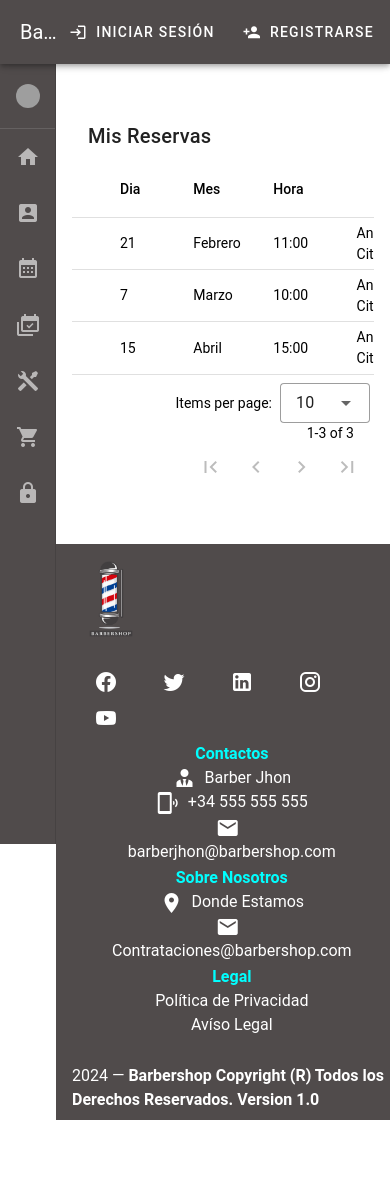
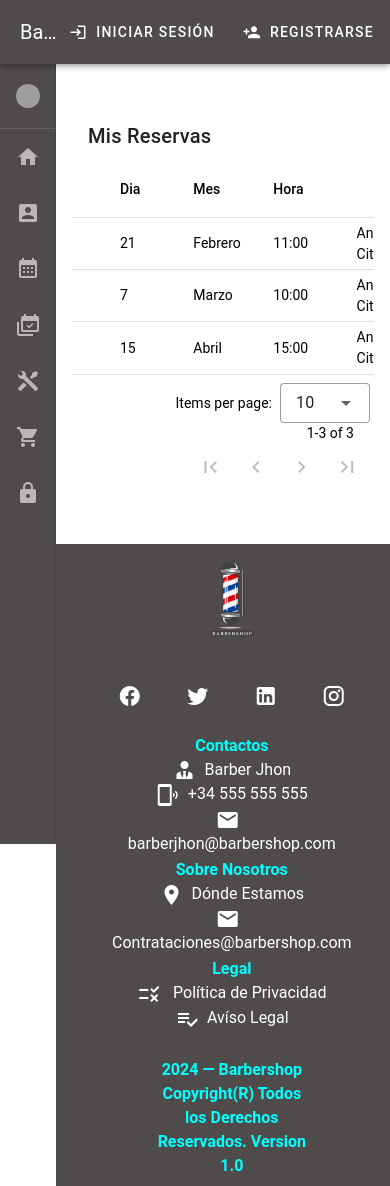
Before and after one commit to Innavoj/barbershop, a Vue app in the folder ademass-front/: page /mis-citas in a window 390 px wide. Before the commit the page ends 1120 px from the top, so only its background shows below. Built offline with nearby package versions, Linux system fonts and the light colour scheme; grey boxes are pictures that could not be loaded.

Commit message:
Arreglado3o el Footer y la Encuesta

```diff
--- a/ademass-front/src/components/layouts/Footer.vue
+++ b/ademass-front/src/components/layouts/Footer.vue
@@ -1,13 +1,15 @@
 <template>
-  <v-layout class="main" fluid>
+  <v-layout class="main-footer flex-column flex-md-row">
+    <div class="w-sm-100 d-flex justify-center justify-md-start">
       <img
         class="imagen"
         src="@/assets/img/barber1.png"
         width="100"
         height="100"
       />
+    </div>
     <v-footer class="footer">
-      <div class="icons">
+      <div class="mt-4 mb-4 w-100 text-center">
         <v-btn
           id="btn-icons"
           v-for="icon in icons"
@@ -39,7 +41,7 @@
         <div class="contenedor3">
           <p><strong>Sobre Nosotros</strong></p>
           <a href="#" class="text-white"
-            ><v-icon icon="mdi-map-marker" class="mr-2" />Donde Estamos</a
+            ><v-icon icon="mdi-map-marker" class="mr-2" />Dónde Estamos</a
           >
           <a href="#" class="text-white"
             ><v-icon
@@ -50,18 +52,22 @@
         </div>
         <div class="contenedor4">
           <p><strong>Legal</strong></p>
-          <a href="#" class="text-white">Política de Privacidad</a>
-          <a href="#" class="text-white">Avíso Legal</a>
+          <a href="#" class="text-white"
+            ><v-icon icon="mdi-list-status" class="mr-2" /> Política de
+            Privacidad</a
+          >
+          <a href="#" class="text-white"
+            ><v-icon icon="mdi-playlist-check" class="mr-2" />Avíso Legal</a
+          >
         </div>
       </div>
 
       <v-divider></v-divider>
 
       <div class="copyright">
-        {{ new Date().getFullYear() }} —
-        <strong
-          >Barbershop Copyright (R) Todos los Derechos Reservados. Version
-          1.0</strong
+        <strong class="strong"
+          >{{ new Date().getFullYear() }} — Barbershop Copyright(R) Todos los
+          Derechos Reservados. Version 1.0</strong
         >
       </div>
     </v-footer>
@@ -72,19 +78,13 @@
 export default {
   name: "App",
   data: () => ({
-    icons: [
-      "mdi-facebook",
-      "mdi-twitter",
-      "mdi-linkedin",
-      "mdi-instagram",
-      "mdi-youtube",
-    ],
+    icons: ["mdi-facebook", "mdi-twitter", "mdi-linkedin", "mdi-instagram"],
   }),
 };
 </script>
 
 <style scoped>
-.main {
+.main-footer {
   position: relative;
   background-color: rgb(80, 75, 75);
   color: white;
@@ -93,13 +93,12 @@ export default {
   flex-wrap: wrap;
 }
 
-.main .imagen {
+.main-footer .imagen {
   float: left;
   margin: 5px;
   top: 5px;
   left: 5px;
   flex-wrap: wrap;
-  text-align: center;
 }
 
 .footer {
@@ -107,7 +106,6 @@ export default {
   display: flex;
   flex-direction: column;
   align-items: center;
-  flex-wrap: wrap;
   background-color: rgb(80, 75, 75);
   color: white;
 }
@@ -176,8 +174,9 @@ export default {
 .copyright {
   position: relative;
   flex-wrap: wrap;
-
+  display: flex;
   margin-top: 6px;
+  text-align: center;
 }
 p {
   color: cyan;
@@ -186,4 +185,28 @@ p {
 a {
   text-decoration: none;
 }
+
+@media only screen and (max-width: 430px) {
+  .copyright {
+    inline-size: 50%;
+    flex-direction: column;
+    flex-wrap: wrap;
+    text-align: center;
+    align-content: center;
+    align-items: center;
+
+    color: aqua;
+  }
+}
+
+@media only screen and (max-width: 360px) {
+  .main-footer {
+    float: left;
+  }
+  #btn-icons {
+    inline-size: 50%;
+    flex-direction: column;
+    flex-wrap: wrap;
+  }
+}
 </style>
--- a/ademass-front/src/views/EncuestaView.vue
+++ b/ademass-front/src/views/EncuestaView.vue
@@ -20,7 +20,9 @@
         <v-card-title>Experiencia general:</v-card-title>
         <v-divider></v-divider>
         <v-card-text>
-          ¿Cómo calificaría su experiencia general en la peluquería?
+          <strong
+            >¿Cómo calificaría su experiencia general en la peluquería?</strong
+          >
         </v-card-text>
         <v-radio-group v-model="calificacion" inline>
           <v-radio label="Excelente" value="Excelente"></v-radio>
@@ -29,7 +31,7 @@
           <v-radio label="Mala" value="Mala"></v-radio>
         </v-radio-group>
         <v-card-text>
-          ¿Con qué frecuencia visita nuestra peluquería?
+          <strong>¿Con qué frecuencia visita nuestra peluquería?</strong>
         </v-card-text>
         <v-col col="10" sm="6">
           <v-select
@@ -39,7 +41,7 @@
           ></v-select>
         </v-col>
         <v-card-text>
-          ¿Recomendaría nuestra peluquería a amigos/familiares?
+          <strong>¿Recomendaría nuestra peluquería a amigos/familiares?</strong>
         </v-card-text>
         <v-radio-group v-model="recomienda">
           <v-radio label="Si" value="Si"></v-radio>
@@ -54,29 +56,32 @@
       >
         <v-card-title>Servicios específicos:</v-card-title>
         <v-divider></v-divider>
-        <v-card-text> Calidad del corte/peinado. </v-card-text>
+        <v-card-text> <strong>Calidad del corte/peinado.</strong> </v-card-text>
         <v-radio-group v-model="calidad" inline>
           <v-radio label="Excelente" value="Excelente"></v-radio>
           <v-radio label="Muy Buena" value="MBuena"></v-radio>
           <v-radio label="Buena" value="Buena"></v-radio>
           <v-radio label="Mala" value="Mala"></v-radio>
         </v-radio-group>
-        <v-card-text> Tiempo de espera. </v-card-text>
+        <v-card-text> <strong>Tiempo de espera.</strong> </v-card-text>
         <v-col col="10" sm="6">
           <v-text-field
-            prepend-icon="mdi-timer"
             type="time"
             v-model="tiempo"
             label="Tiempo"
           ></v-text-field>
         </v-col>
-        <v-card-text> Amabilidad y profesionalismo del personal. </v-card-text>
+        <v-card-text>
+          <strong>Amabilidad y profesionalismo del personal.</strong>
+        </v-card-text>
         <v-radio-group v-model="amable" inline>
           <v-radio label="Amable - Profesional" value="AP"></v-radio>
           <v-radio label="Amable - No Profesional" value="ANP"></v-radio>
           <v-radio label="Ingrato" value="Ingrato"></v-radio>
         </v-radio-group>
-        <v-card-text> Limpieza e higiene del salón. </v-card-text>
+        <v-card-text>
+          <strong>Limpieza e higiene del salón.</strong>
+        </v-card-text>
         <v-radio-group v-model="limpieza" inline>
           <v-radio label="Excelente" value="Excelente"></v-radio>
           <v-radio label="Muy Buena" value="MBuena"></v-radio>
@@ -93,14 +98,16 @@
         <v-card-title>Comunicación:</v-card-title>
         <v-divider></v-divider>
         <v-card-text>
-          ¿El peluquero/a comprendió sus preferencias?
+          <strong>¿El peluquero/a comprendió sus preferencias?</strong>
         </v-card-text>
         <v-radio-group v-model="preferencias" inline>
           <v-radio label="Si" value="Si"></v-radio>
           <v-radio label="No" value="No"></v-radio>
         </v-radio-group>
         <v-card-text>
-          ¿Hubo una comunicación clara sobre los servicios y precios?
+          <strong
+            >¿Hubo una comunicación clara sobre los servicios y precios?</strong
+          >
         </v-card-text>
         <v-radio-group v-model="comunicacion" inline>
           <v-radio label="Si" value="Si"></v-radio>
@@ -115,13 +122,15 @@
       >
         <v-card-title>Atención al cliente:</v-card-title>
         <v-divider></v-divider>
-        <v-card-text> ¿Recibió una cálida bienvenida al llegar? </v-card-text>
+        <v-card-text>
+          <strong>¿Recibió una cálida bienvenida al llegar?</strong>
+        </v-card-text>
         <v-radio-group v-model="bienvenida" inline>
           <v-radio label="Si" value="Si"></v-radio>
           <v-radio label="No" value="No"></v-radio>
         </v-radio-group>
         <v-card-text>
-          ¿El personal fue atento y cortés durante su visita?
+          <strong>¿El personal fue atento y cortés durante su visita?</strong>
         </v-card-text>
         <v-radio-group v-model="atento" inline>
           <v-radio label="Si" value="Si"></v-radio>
@@ -136,13 +145,15 @@
       >
         <v-card-title>Satisfacción con el resultado:</v-card-title>
         <v-divider></v-divider>
-        <v-card-text> ¿Está satisfecho con su corte/peinado? </v-card-text>
+        <v-card-text>
+          <strong>¿Está satisfecho con su corte/peinado?</strong>
+        </v-card-text>
         <v-radio-group v-model="satisfecho" inline>
           <v-radio label="Satisfecho" value="Satisfecho"></v-radio>
           <v-radio label="No Satisfecho" value="NoSatisfecho"></v-radio>
         </v-radio-group>
         <v-card-text>
-          ¿El resultado final cumplió con sus expectativas?
+          <strong>¿El resultado final cumplió con sus expectativas?</strong>
         </v-card-text>
         <v-col col="12" sm="11">
           <v-textarea
@@ -161,7 +172,7 @@
       >
         <v-card-title>Comentarios adicionales:</v-card-title>
         <v-divider></v-divider>
-        <v-card-text> Comentarios: </v-card-text>
+        <v-card-text> <strong>Comentarios</strong> </v-card-text>
         <v-col col="12" sm="11">
           <v-textarea
             prepend-icon="mdi-comment"
@@ -171,7 +182,7 @@
             variant="outlined"
           ></v-textarea>
         </v-col>
-        <v-card-text> Sugerencias: </v-card-text>
+        <v-card-text> <strong>Sugerencias</strong> </v-card-text>
         <v-col col="12" sm="11">
           <v-textarea
             prepend-icon="mdi-comment"
@@ -185,7 +196,7 @@
       <v-divider></v-divider>
       <v-tooltip :location="location" :origin="origin" no-click-animation>
         <template v-slot:activator="{ props }">
-          <v-btn v-bind="props" class="ma-2" color="success"
+          <v-btn v-bind="props" class="ma-2" color="cyan"
             >Aceptar <v-icon end icon="mdi-checkbox-marked-circle"></v-icon
           ></v-btn>
           <v-btn class="ma-2">
```
Lines whose indentation alone changed are shown as unchanged.
